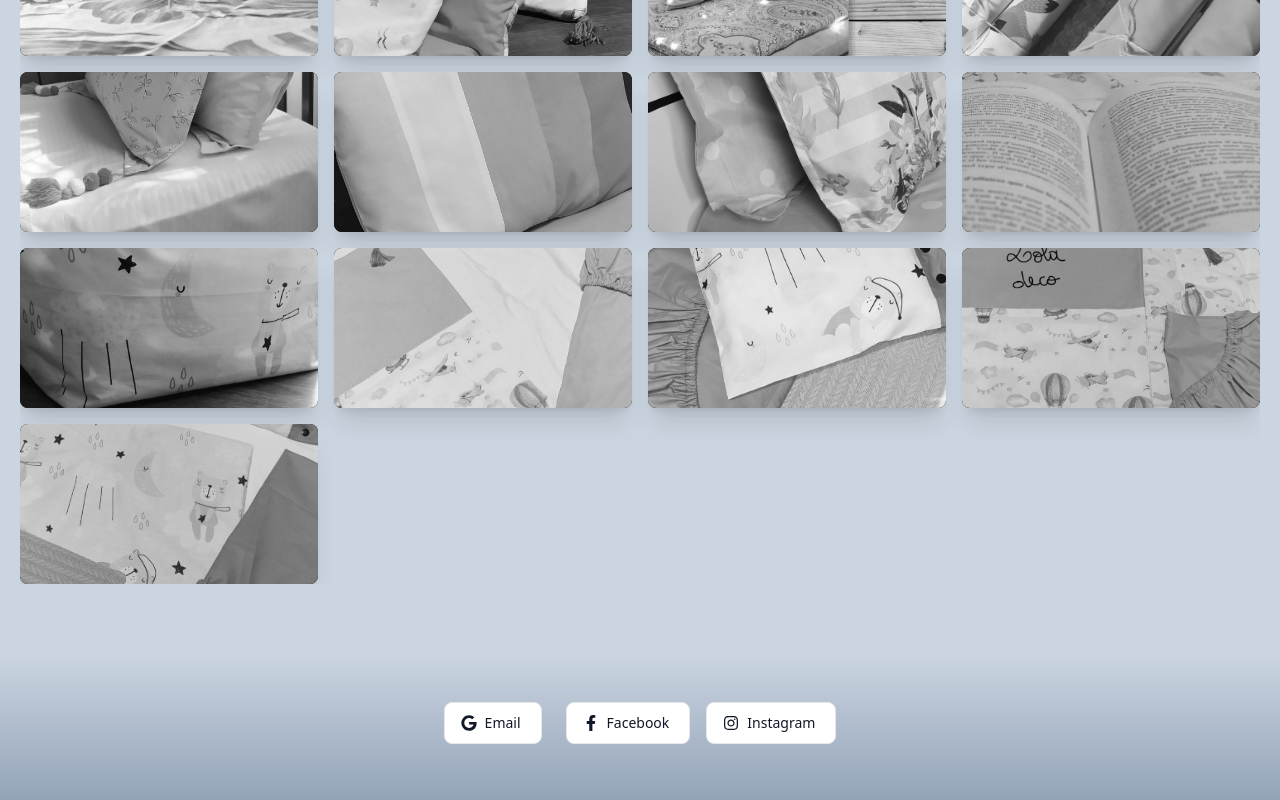
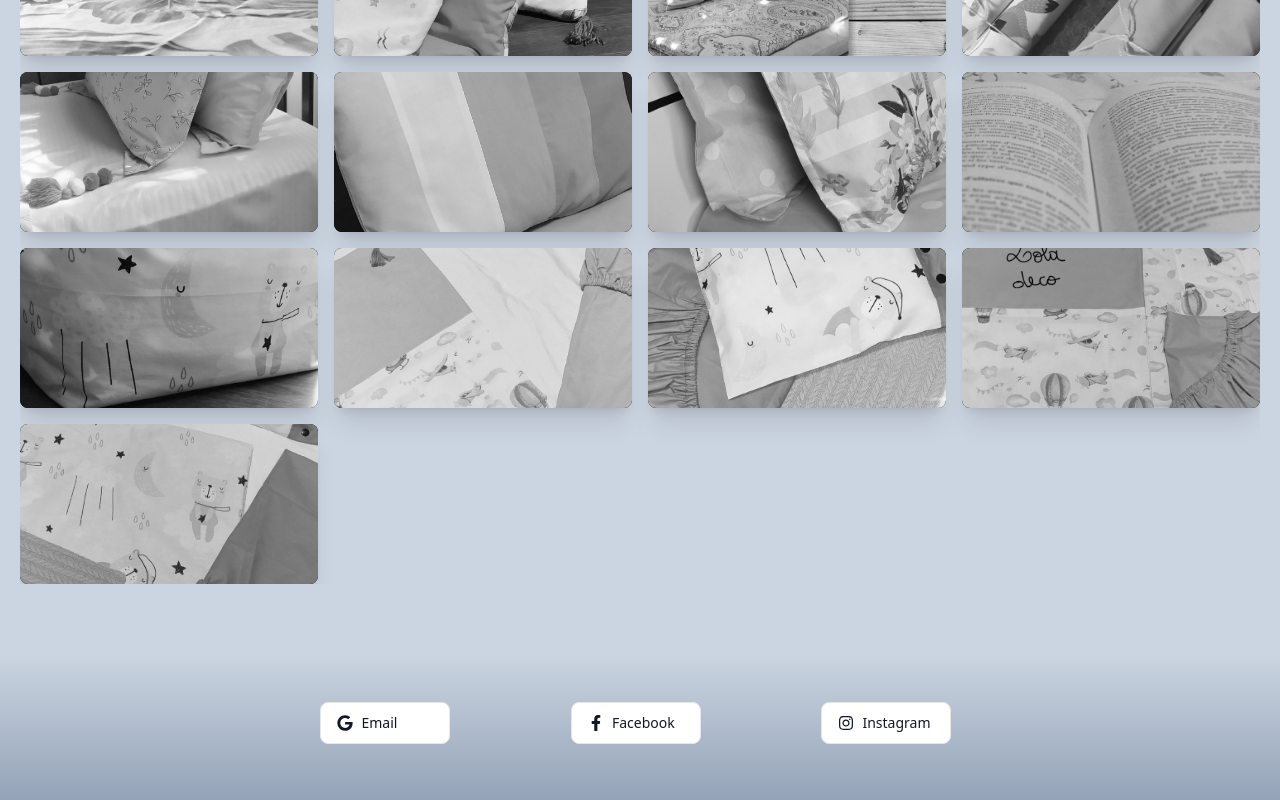
Before and after one commit to mdinacer/loladeco, a Next.js app: page / in a window 1280 px wide. Shown: the part 4734-5534 px from the top of the page. Built offline with nearby package versions, Linux system fonts and the light colour scheme.

Commit message:
changed fonts

```diff
--- a/components/Footer.tsx
+++ b/components/Footer.tsx
@@ -7,12 +7,11 @@ export default function Footer() {
       id="contact"
     >
       <div className="max-w-4xl px-4 mx-auto text-gray-800 dark:text-white">
-                <div className="flex flex-col justify-center lg:flex-row items-center">
-                    <div className="flex flex-wrap pt-2 sm:space-x-4 space-x-2 font-medium lg:pt-0">
+        <div className="flex flex-col justify-evenly lg:flex-row items-center">
           <Link href={"mailto:lola-deco@gmail.com"} passHref>
             <button
               type="button"
-                                className="text-gray-900 bg-white hover:bg-gray-100 border border-gray-200 focus:ring-4 focus:ring-gray-100 font-medium rounded-lg text-sm px-5 py-2.5 text-center inline-flex items-center dark:focus:ring-gray-600 dark:bg-gray-800 dark:border-gray-700 dark:text-white dark:hover:bg-gray-700 mr-2 mb-2"
+              className="min-w-[130px] text-gray-900 bg-white hover:bg-gray-100 border border-gray-200 focus:ring-4 focus:ring-gray-100 font-medium rounded-lg text-sm px-5 py-2.5 text-center inline-flex items-center dark:focus:ring-gray-600 dark:bg-gray-800 dark:border-gray-700 dark:text-white dark:hover:bg-gray-700 mr-2 mb-2"
             >
               <svg
                 className="mr-2 -ml-1 w-4 h-4"
@@ -35,7 +34,7 @@ export default function Footer() {
           <Link href={"#"} passHref>
             <button
               type="button"
-                                className="text-gray-900 bg-white hover:bg-gray-100 border border-gray-200 focus:ring-4 focus:ring-gray-100 font-medium rounded-lg text-sm px-5 py-2.5 text-center inline-flex items-center dark:focus:ring-gray-600 dark:bg-gray-800 dark:border-gray-700 dark:text-white dark:hover:bg-gray-700 mr-2 mb-2"
+              className="min-w-[130px] text-gray-900 bg-white hover:bg-gray-100 border border-gray-200 focus:ring-4 focus:ring-gray-100 font-medium rounded-lg text-sm px-5 py-2.5 text-center inline-flex items-center dark:focus:ring-gray-600 dark:bg-gray-800 dark:border-gray-700 dark:text-white dark:hover:bg-gray-700 mr-2 mb-2"
             >
               <svg
                 className="mr-2 -ml-1 w-4 h-4"
@@ -59,7 +58,7 @@ export default function Footer() {
           <Link href={"#"} passHref>
             <button
               type="button"
-                                className="text-gray-900 bg-white hover:bg-gray-100 border border-gray-200 focus:ring-4 focus:ring-gray-100 font-medium rounded-lg text-sm px-5 py-2.5 text-center inline-flex items-center dark:focus:ring-gray-600 dark:bg-gray-800 dark:border-gray-700 dark:text-white dark:hover:bg-gray-700 mr-2 mb-2"
+              className=" min-w-[130px] text-gray-900 bg-white hover:bg-gray-100 border border-gray-200 focus:ring-4 focus:ring-gray-100 font-medium rounded-lg text-sm px-5 py-2.5 text-center inline-flex items-center dark:focus:ring-gray-600 dark:bg-gray-800 dark:border-gray-700 dark:text-white dark:hover:bg-gray-700 mr-2 mb-2"
             >
               <svg
                 aria-hidden="true"
@@ -82,6 +81,5 @@ export default function Footer() {
         </div>
       </div>
     </div>
-        </div>
   );
 }
--- a/components/Work.tsx
+++ b/components/Work.tsx
@@ -1,15 +1,15 @@
 import Image from "next/image";
-import {useState} from "react";
+import { useState } from "react";
 import Modal from "./Modal";
-import {useRouter} from "next/router";
-import {workEn} from "../locales/en/en";
-import {workFr} from "../locales/fr/fr";
+import { useRouter } from "next/router";
+import { workEn } from "../locales/en/en";
+import { workFr } from "../locales/fr/fr";
 
 export default function Work() {
   const [open, setOpen] = useState(false);
   const [selectedImage, setSelectedImage] = useState(-1);
   const [zoomed, setZoomed] = useState(true);
-    const {locale} = useRouter()
+  const { locale } = useRouter();
   const source = locale === "en" ? workEn : workFr;
 
   const setVisibility = (value: boolean) => {
@@ -25,12 +25,10 @@ export default function Work() {
   }
 
   return (
-        <div
-            className="relative min-h-screen w-full bg-slate-300 dark:bg-gradient-to-b dark:from-slate-800 to-black py-[70px]">
+    <div className="relative min-h-screen w-full bg-slate-300 dark:bg-gradient-to-b dark:from-slate-800 to-black py-[70px]">
       {selectedImage > -1 && (
         <Modal isOpen={open} setVisibility={setVisibility}>
-                    <div
-                        className="w-full h-full lg:container lg:max-w-[60vw] max-h-[80vh]  bg-white dark:bg-black bg-opacity-70 dark:bg-opacity-70 backdrop-blur-md  flex flex-col">
+          <div className="w-full h-full lg:container lg:max-w-[60vw] max-h-[80vh]  bg-white dark:bg-black bg-opacity-70 dark:bg-opacity-70 backdrop-blur-md  flex flex-col">
             <div className={"relative w-full h-[70vh] sm:w-[800px]"}>
               <Image
                 onClick={() => setZoomed(!zoomed)}
@@ -84,7 +82,7 @@ export default function Work() {
               </button>
             </div>
             <p className="text-black dark:text-white px-10 py-4 text-base font-Montserrat">
-                            Lorem ipsum dolor sit amet consectetur adipisicing elit.
+              LolaDeco&reg; Photos
             </p>
           </div>
         </Modal>
@@ -102,8 +100,7 @@ export default function Work() {
                   "relative transition-all duration-300 flex items-center h-auto "
                 }
               >
-                                <div
-                                    className="relative w-80   h-40 rounded-lg shadow-xl hover:shadow-2xl bg-black overflow-hidden">
+                <div className="relative w-80   h-40 rounded-lg shadow-xl hover:shadow-2xl bg-black overflow-hidden">
                   <Image
                     onClick={() => {
                       setSelectedImage(item + 1);
--- a/styles/globals.css
+++ b/styles/globals.css
@@ -1,9 +1,8 @@
-@import url("https://fonts.googleapis.com/css2?family=Bebas+Neue&family=Montserrat:wght@300;400;500;700&display=swap?family=Cinzel:wght@300;400;500;700");
-
+@import url("https://fonts.googleapis.com/css2?family=Bebas+Neue&family=Cinzel:wght@400;500;700&family=Montserrat:wght@400;500;700&display=swap");
 @tailwind base;
 @tailwind components;
 @tailwind utilities;
 
 html {
-    scroll-behavior: smooth;
+  scroll-behavior: smooth;
 }
```
Lines whose indentation alone changed are shown as unchanged.
